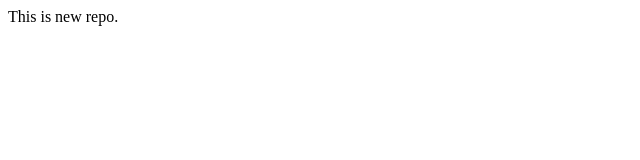
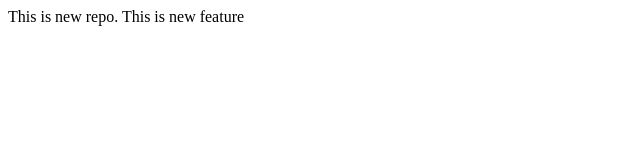
Before and after one commit to mohithvarunr/localRepo, a plain HTML site: page index.html in a window 1280 px wide. Shown: the whole page, without its empty margins (0-640 px from the left). Drawn offline with Linux system fonts and the light colour scheme.

Commit message:
Added New Feature

```diff
--- a/index.html
+++ b/index.html
@@ -1,3 +1,4 @@
 <p>
     This is new repo.
+    This is new feature
 </p>
```
